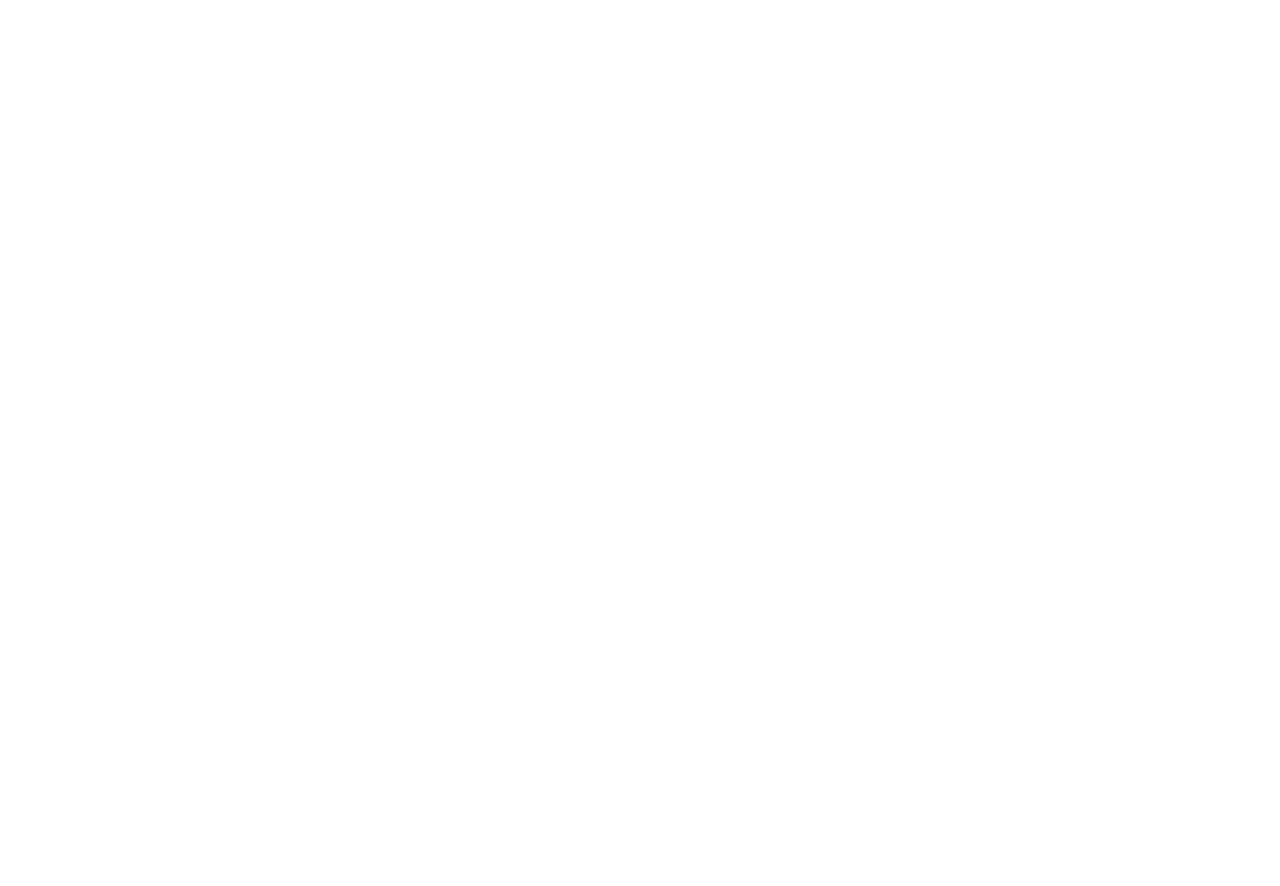
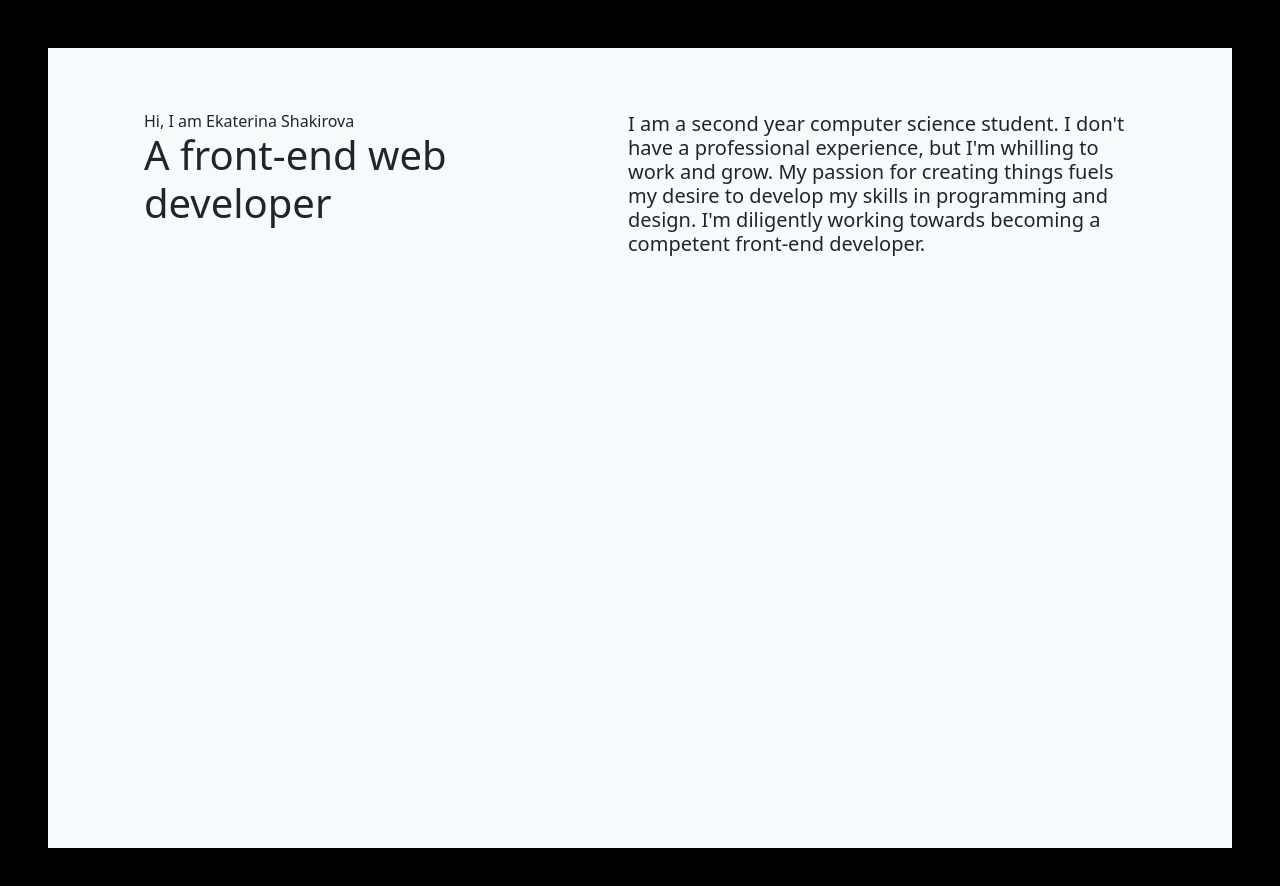
Before and after one commit to minstired/rsschool-cv-2022, a website: page index.html in a window 1280 px wide. Before the commit the page ends 800 px from the top, so only its background shows below. Drawn offline with nearby package versions, Linux system fonts and the light colour scheme.

Commit message:
feat: add header

```diff
--- a/index.html
+++ b/index.html
@@ -6,7 +6,24 @@
     <title>cv @minstired</title>
     <link href="/css/main.min.css" rel="stylesheet">
 </head>
-<body>
+<body class="bg-black bg-opacity-60">
+    <div class="m-5 bg-light min-vh-100 ">
+        <header class="container-fluid pt-5 mb-5">
+            <div class="row ">
+                <div class="col pt-3  ps-5  justify-content-center ">
+                    <h6 class="mb-0  ps-5" >Hi, I am Ekaterina Shakirova</h6>
+                    <h1 class="fs-1  ps-5">A front-end web developer</h1>
+                </div>
+                <div class="col pe-5 me-5 pt-3">
+                    <h5 class="">I am a second year computer science student. I don't have a professional experience, but I'm whilling to work and grow. My passion for creating things fuels my desire to develop my skills in programming and design. I'm diligently working towards becoming a competent front-end developer.</h5>
+                </div>
+            </div>
+        </header>
+        <main>
+        </main>
+        <footer>
+        </footer>
+    </div>
     <script src="https://cdn.jsdelivr.net/npm/bootstrap@5.3.0/dist/js/bootstrap.bundle.min.js" integrity="sha384-geWF76RCwLtnZ8qwWowPQNguL3RmwHVBC9FhGdlKrxdiJJigb/j/68SIy3Te4Bkz" crossorigin="anonymous"></script>
 </body>
 </html>
```
